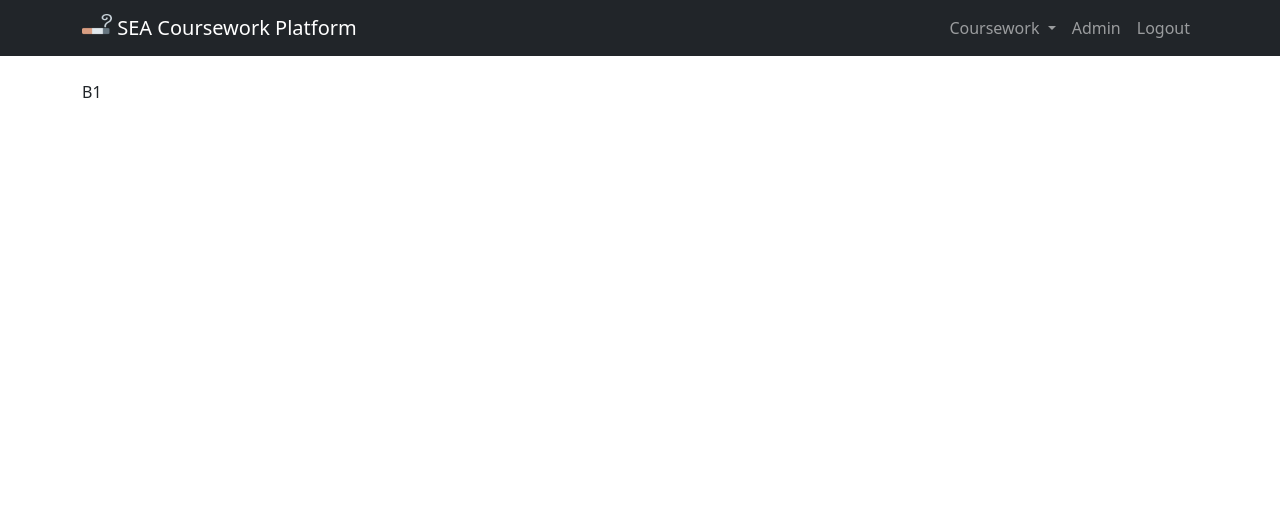
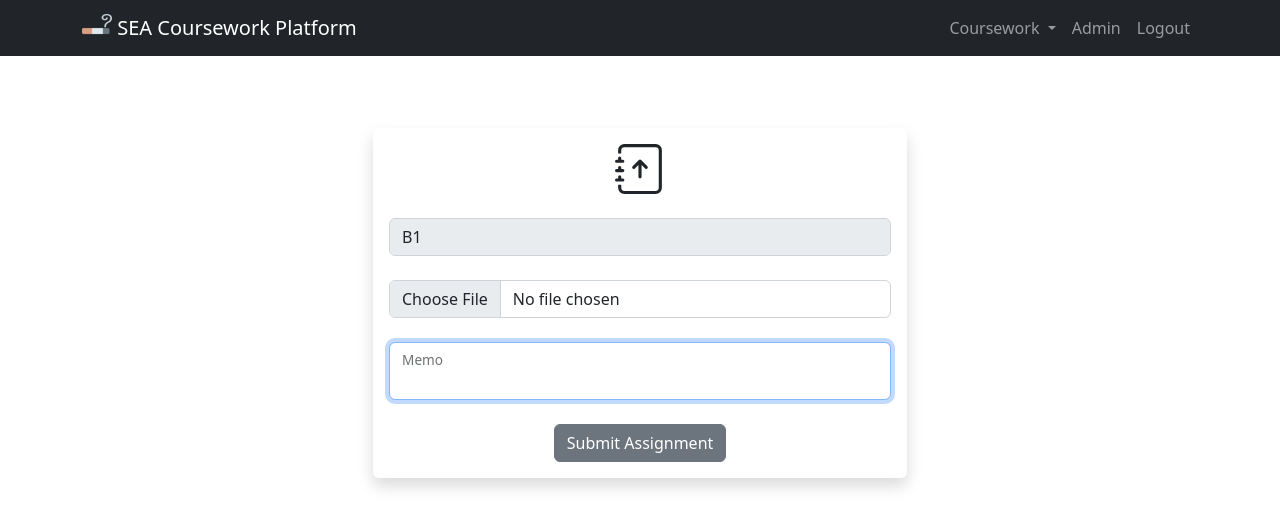
Before and after one commit to yuxiang970813/SEA, a Django app: page /coursework/6/assignment/4 in a window 1280 px wide. Shown: the top 528 px of the page. Run offline with Django 4.2, Linux system fonts and the light colour scheme; a user stored in the database is signed in; data comes from the database, SQL or seed files in the repository; both versions use the stored data as it was after the commit.

Commit message:
Implement submit assignment function

```diff
--- a/SEA/settings.py
+++ b/SEA/settings.py
@@ -135,3 +135,8 @@ STATIC_URL = 'static/'
 # https://docs.djangoproject.com/en/4.1/ref/settings/#default-auto-field
 
 DEFAULT_AUTO_FIELD = 'django.db.models.BigAutoField'
+
+
+# MEDIA
+MEDIA_ROOT = os.path.join(BASE_DIR, "media")
+MEDIA_URL = "/media/"
--- a/coursework/templates/coursework/assignment_view.html
+++ b/coursework/templates/coursework/assignment_view.html
@@ -3,5 +3,51 @@
 {% block title %}{{ assignment }}{% endblock %}
 
 {% block body %}
-{{ assignment }}
+<section>
+  <div class="container mt-5 pt-5">
+    <div class="row">
+      <div class="col-12 col-sm-8 col-md-6 m-auto">
+        <div class="card border-0 shadow">
+          <div class="card-body">
+            <!-- ICON -->
+            <div class="text-center">
+              <svg xmlns="http://www.w3.org/2000/svg" width="50" height="50" fill="currentColor"
+                class="bi bi-journal-arrow-up mx-auto" viewBox="0 0 16 16">
+                <path fill-rule="evenodd"
+                  d="M8 11a.5.5 0 0 0 .5-.5V6.707l1.146 1.147a.5.5 0 0 0 .708-.708l-2-2a.5.5 0 0 0-.708 0l-2 2a.5.5 0 1 0 .708.708L7.5 6.707V10.5a.5.5 0 0 0 .5.5z" />
+                <path
+                  d="M3 0h10a2 2 0 0 1 2 2v12a2 2 0 0 1-2 2H3a2 2 0 0 1-2-2v-1h1v1a1 1 0 0 0 1 1h10a1 1 0 0 0 1-1V2a1 1 0 0 0-1-1H3a1 1 0 0 0-1 1v1H1V2a2 2 0 0 1 2-2z" />
+                <path
+                  d="M1 5v-.5a.5.5 0 0 1 1 0V5h.5a.5.5 0 0 1 0 1h-2a.5.5 0 0 1 0-1H1zm0 3v-.5a.5.5 0 0 1 1 0V8h.5a.5.5 0 0 1 0 1h-2a.5.5 0 0 1 0-1H1zm0 3v-.5a.5.5 0 0 1 1 0v.5h.5a.5.5 0 0 1 0 1h-2a.5.5 0 0 1 0-1H1z" />
+              </svg>
+            </div>
+            <form action="{% url 'assignment_view' assignment.coursework.id assignment.id %}" class="needs-validation"
+              method="post" enctype="multipart/form-data" novalidate>
+              {% csrf_token %}
+              <!-- ASSIGNMENT -->
+              <div class="mb-3">
+                <label for="disabledTextInput" class="form-label"></label>
+                <input type="text" id="disabledTextInput" class="form-control" value="{{ assignment }}" disabled>
+              </div>
+              <!-- UPLOAD FILE -->
+              <input type="file" class="form-control my-4" id="floatingInput" placeholder="Upload File"
+                name="upload-file" required>
+              <!-- MEMO -->
+              <div class="form-floating mb-3">
+                <input type="text" class="form-control my-4" id="floatingInput" placeholder="Memo" name="memo"
+                  autofocus>
+                <label for="floatingInput">Memo</label>
+              </div>
+              <!-- SUBMIT BUTTON -->
+              <div class="text-center mt-3">
+                <button class="btn btn-secondary">Submit Assignment</button>
+                <!-- <a href="" class="nav-link">Already have an account?</a> -->
+              </div>
+            </form>
+          </div>
+        </div>
+      </div>
+    </div>
+  </div>
+</section>
 {% endblock %}
--- a/coursework/urls.py
+++ b/coursework/urls.py
@@ -1,3 +1,5 @@
+from django.conf.urls.static import static
+from django.conf import settings
 from django.urls import path
 from . import views
 
@@ -15,6 +17,11 @@ urlpatterns = [
     path("coursework/<int:coursework_id>/assignment/create",
          views.create_assignment, name="create_assignment"),
     path("coursework/<int:coursework_id>/assignment/<int:assignment_id>",
-         views.assignment_view, name="assignment_view"),
-    path("upload", views.upload_file, name="upload_file")
+         views.assignment_view, name="assignment_view")
 ]
+
+if settings.DEBUG:
+    urlpatterns += static(
+        settings.MEDIA_URL,
+        document_root=settings.MEDIA_ROOT
+    )
--- a/coursework/views.py
+++ b/coursework/views.py
@@ -4,6 +4,7 @@ from django.contrib.sites.shortcuts import get_current_site
 from django.http import HttpResponseRedirect, HttpResponse
 from django.contrib.auth.decorators import login_required
 from django.utils.encoding import force_str, force_bytes
+from django.core.files.storage import FileSystemStorage
 from django.template.loader import render_to_string
 from django.core.mail import EmailMessage
 from django.db import IntegrityError
@@ -301,18 +302,22 @@ def assignment_view(request, coursework_id, assignment_id):
     assignment = Assignment.objects.get(pk=int(assignment_id))
     # Make sure user have join coursework
     if request.user in coursework.taken_person.all() and assignment.coursework == coursework:
-        return render(request, "coursework/assignment_view.html", {
-            "assignment": assignment
-        })
+        # User submit assignment form
+        if request.method == "POST":
+            student = request.user
+            memo = request.POST["memo"]
+            file = request.FILES["upload-file"]
+            file_storage = FileSystemStorage()
+            file_save = file_storage.save(f"{request.user}.ptx", file)
+            url = file_storage.url(file_save)
+        # User visit submit assignment page
+        else:
+            return render(request, "coursework/assignment_view.html", {
+                "assignment": assignment
+            })
     # Remind & redirect to index if user haven't join coursework
     else:
         messages.error(
             request, "Something went wrong!"
         )
         return HttpResponseRedirect(reverse("index"))
-
-
-@login_required
-def upload_file(request):
-    # TODO
-    pass
```
Also changed, not shown: db.sqlite3.
